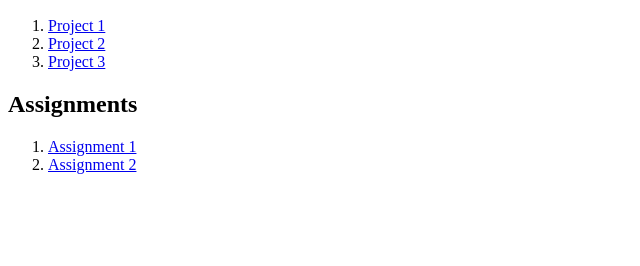
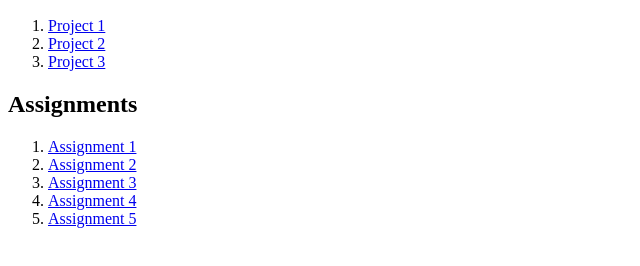
Before and after one commit to sreenikura11/sreenii11.github.io, a plain HTML site: page index.html in a window 1280 px wide. Shown: the part 96-362 px from the top of the page, without its empty margins (0-640 px from the left). Drawn offline with Linux system fonts and the light colour scheme.

Commit message:
sreenikura

```diff
--- a/index.html
+++ b/index.html
@@ -10,6 +10,10 @@
     <ol>
         <li><a href="a1">Assignment 1</a></li>
         <li><a href="a2">Assignment 2</a></li>
+        <li><a href="a3">Assignment 3</a></li>
+        <li><a href="a4">Assignment 4</a></li>
+        <li><a href="a5">Assignment 5</a></li>
+
 
     </ol>
 
```
